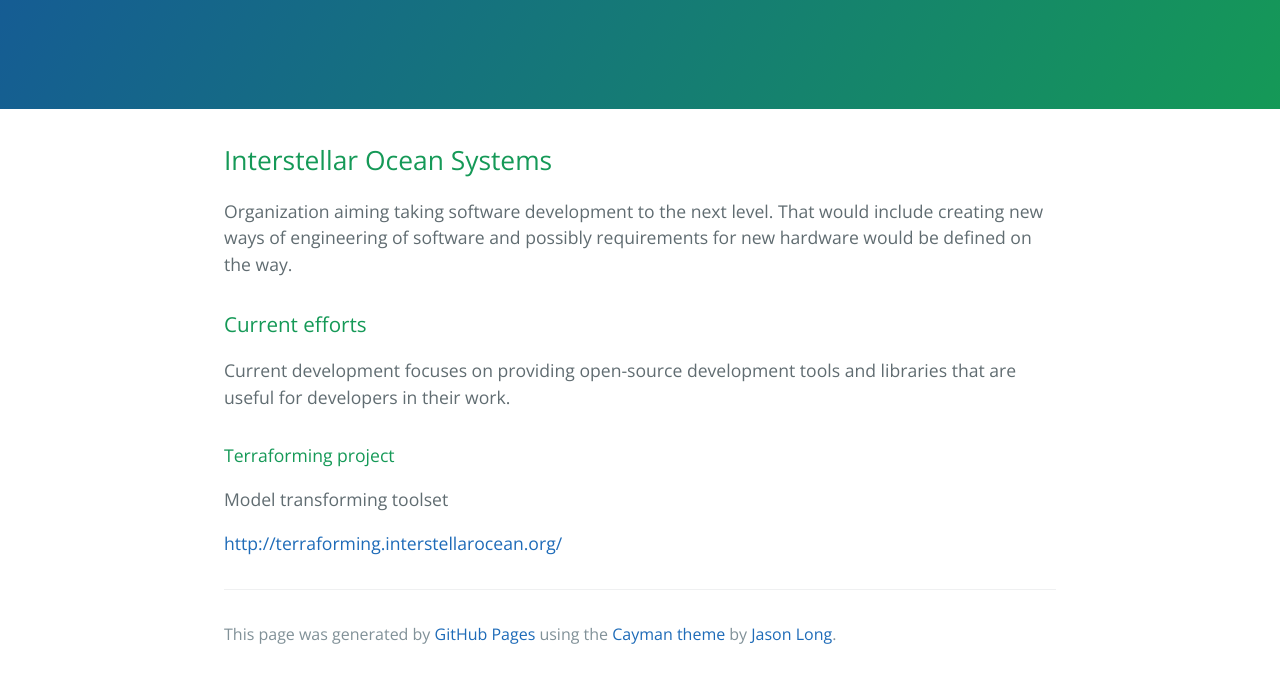
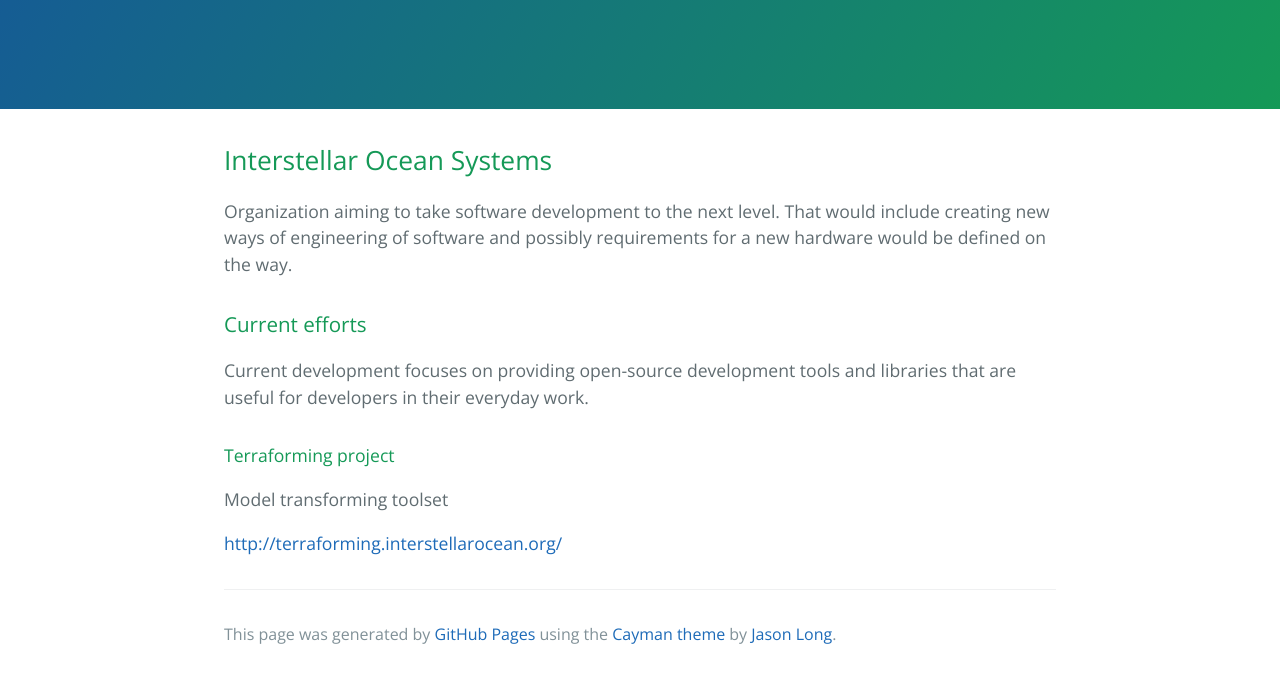
Before and after one commit to InterstellarOcean/interstellarocean.github.io, a plain HTML site: page index.html in a window 1280 px wide. Shown: the part 208-886 px from the top of the page. Drawn offline with nearby package versions, Linux system fonts and the light colour scheme.

Commit message:
Replace master branch with page content via GitHub

```diff
--- a/index.html
+++ b/index.html
@@ -19,13 +19,13 @@
       <h2>
 <a id="interstellar-ocean-systems" class="anchor" href="#interstellar-ocean-systems" aria-hidden="true"><span class="octicon octicon-link"></span></a>Interstellar Ocean Systems</h2>
 
-<p>Organization aiming taking software development to the next level.
-That would include creating new ways of engineering of software and possibly requirements for new hardware would be defined on the way.</p>
+<p>Organization aiming to take software development to the next level.
+That would include creating new ways of engineering of software and possibly requirements for a new hardware would be defined on the way.</p>
 
 <h3>
 <a id="current-efforts" class="anchor" href="#current-efforts" aria-hidden="true"><span class="octicon octicon-link"></span></a>Current efforts</h3>
 
-<p>Current development focuses on providing open-source development tools and libraries that are useful for developers in their work.</p>
+<p>Current development focuses on providing open-source development tools and libraries that are useful for developers in their everyday work.</p>
 
 <h4>
 <a id="terraforming-project" class="anchor" href="#terraforming-project" aria-hidden="true"><span class="octicon octicon-link"></span></a>Terraforming project</h4>
--- a/params.json
+++ b/params.json
@@ -1 +1 @@
-{"name":"Interstellar Ocean Systems","tagline":"Taking software development to the next level","body":"## Interstellar Ocean Systems\r\nOrganization aiming taking software development to the next level.\r\nThat would include creating new ways of engineering of software and possibly requirements for new hardware would be defined on the way.\r\n\r\n### Current efforts\r\nCurrent development focuses on providing open-source development tools and libraries that are useful for developers in their work.\r\n\r\n#### Terraforming project\r\nModel transforming toolset\r\n\r\n<http://terraforming.interstellarocean.org/>\r\n","google":"UA-62296173-1","note":"Don't delete this file! It's used internally to help with page regeneration."}
+{"name":"Interstellar Ocean Systems","tagline":"Taking software development to the next level","body":"## Interstellar Ocean Systems\r\nOrganization aiming to take software development to the next level.\r\nThat would include creating new ways of engineering of software and possibly requirements for a new hardware would be defined on the way.\r\n\r\n### Current efforts\r\nCurrent development focuses on providing open-source development tools and libraries that are useful for developers in their everyday work.\r\n\r\n#### Terraforming project\r\nModel transforming toolset\r\n\r\n<http://terraforming.interstellarocean.org/>\r\n","google":"UA-62296173-1","note":"Don't delete this file! It's used internally to help with page regeneration."}
```
